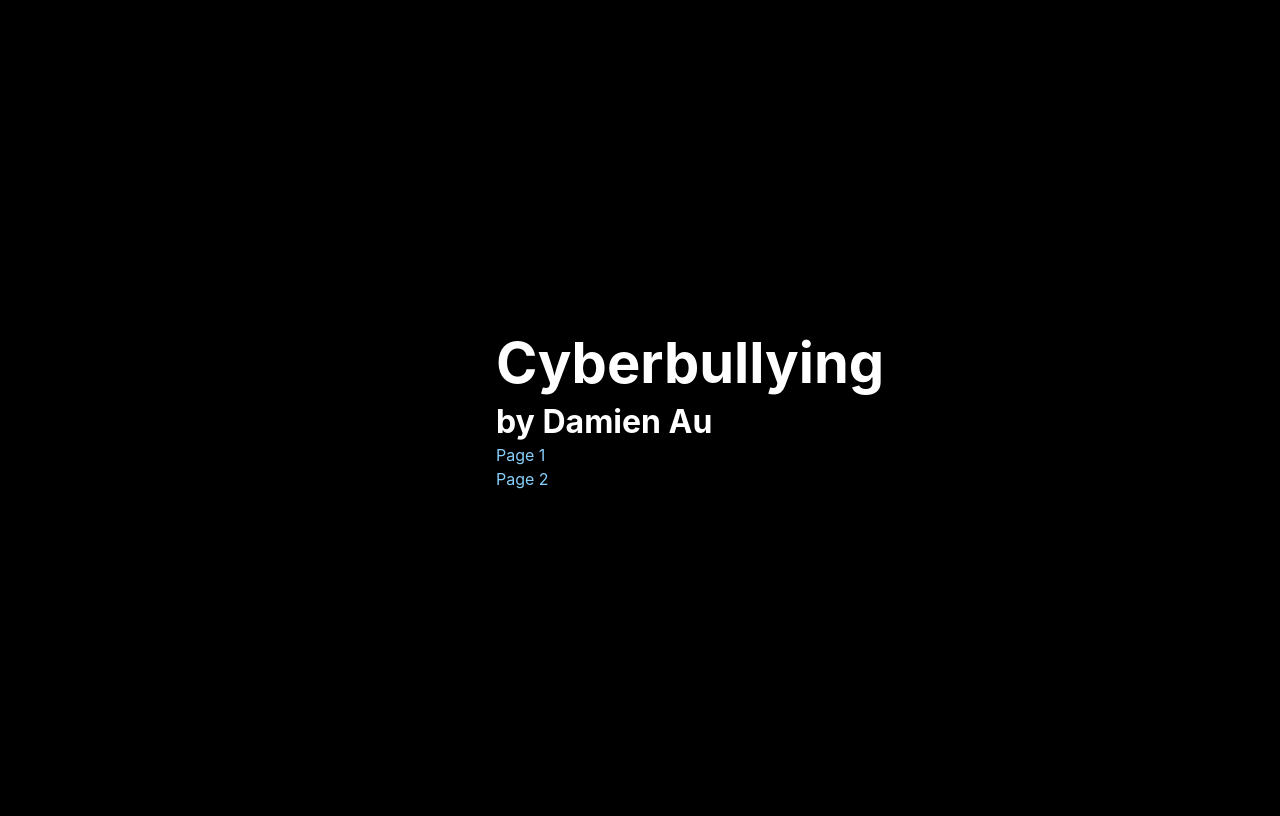
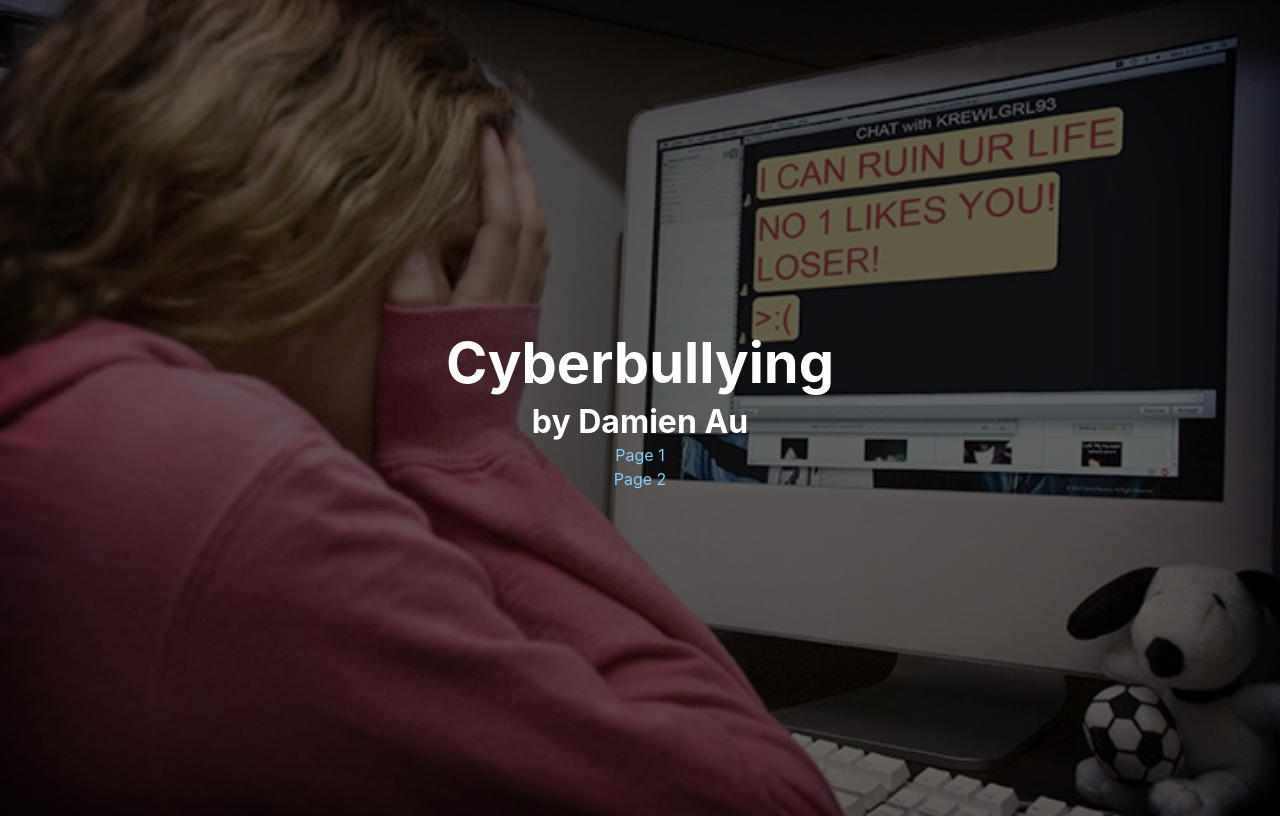
Before and after one commit to marcuswhy/damien-cyberbullying-website, a website built with Parcel: page src/pages/index.html in a window 1280 px wide. Built offline with nearby package versions, Linux system fonts and the light colour scheme.

Commit message:
add background-image

```diff
--- a/src/css/index.css
+++ b/src/css/index.css
@@ -1,3 +1,9 @@
+body {
+  background-image: url("../../public/img/1.png");
+  background-repeat: no-repeat;
+  background-size: cover;
+}
+
 .large {
   font-size: 7vh;
 }
@@ -14,12 +20,11 @@ a:hover {
 }
 
 .container {
-  margin-left: 60vh;
   min-height: 100vh;
   padding: 0 0.5rem;
   display: flex;
   flex-direction: column;
   justify-content: center;
-  align-items: left;
+  align-items: center;
   line-height: 0;
 }
```
Also changed, not shown: public/img/1.png (added).
